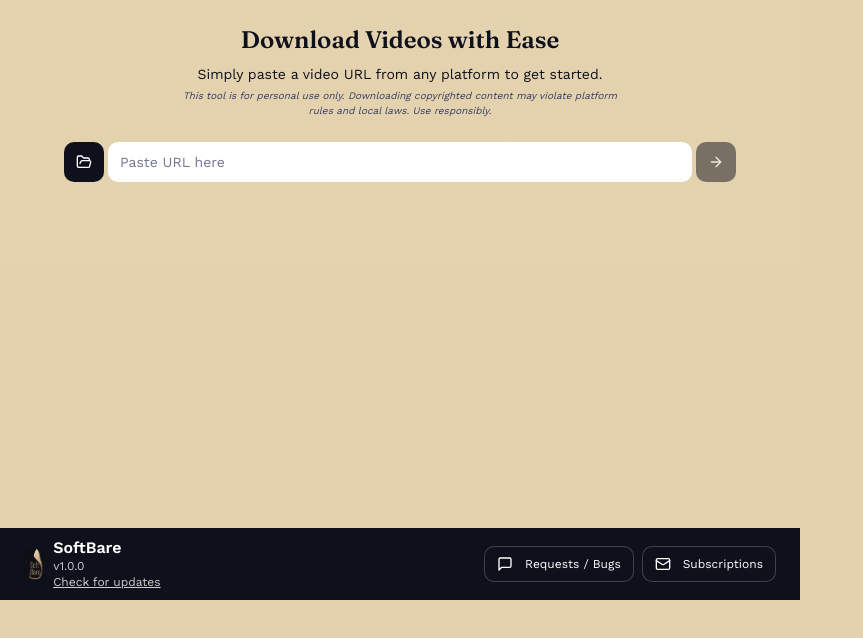
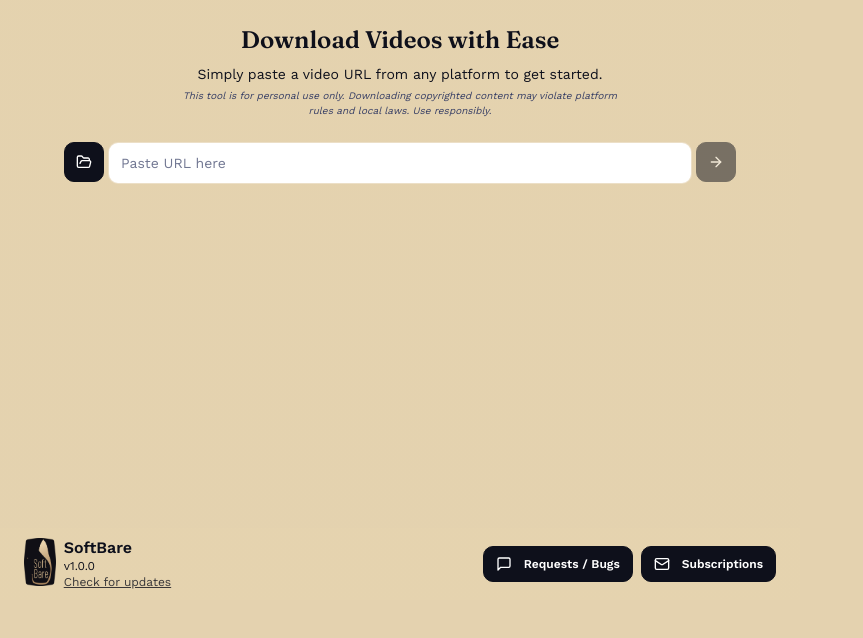
Before and after one commit to frenchfilm/mini-media-fetcher, a React (Vite) app: page / in a window 1280 px wide. Shown: the top 638 px of the page, without its empty margins (0-863 px from the left). Built offline with nearby package versions, Linux system fonts and the light colour scheme; a web font is replaced by a local one.

Commit message:
Reverted to edit edt-f14cddb5-07a2-4831-843b-e6ba66b832c3: "Fix: Resolve image display issue
The image was not displaying correctly. This commit fixes the issue."

```diff
--- a/src/components/AppFooter.tsx
+++ b/src/components/AppFooter.tsx
@@ -1,7 +1,7 @@
 
 import React from 'react';
 import { Button } from "@/components/ui/button";
-import { MessageSquare, Mail } from "lucide-react";
+import { MessageSquare, Mail, Settings } from "lucide-react";
 
 interface AppFooterProps {
   onOpenNewsletter?: () => void;
@@ -22,21 +22,21 @@ const AppFooter: React.FC<AppFooterProps> = ({
   };
 
   return (
-    <footer className="h-[72px] w-full flex items-center px-6 bg-primary text-white">
+    <footer className="h-[72px] w-full flex items-center px-6 bg-secondary/10">
       {/* Left Column - Logo, App Name, Version, Update Link */}
-      <div className="w-1/2 flex items-center">
-        <div className="flex items-center">
+      <div className="w-1/2 flex items-start">
+        <div className="flex items-start">
           <img
             src="/lovable-uploads/ee37b3bc-4867-4363-924f-9090d70c081a.png"
             alt="SoftBare Logo"
-            className="h-8 w-auto mr-2"
+            className="h-12 w-auto mr-2"
           />
           <div className="flex flex-col items-start">
             <h1 className="text-base font-worksans font-semibold leading-tight">SoftBare</h1>
-            <div className="flex flex-col items-start text-xs text-white/80">
+            <div className="flex flex-col items-start text-xs">
               <span>{version}</span>
               <button
-                className="text-xs underline text-white/80 hover:text-white"
+                className="text-xs underline text-primary/80 hover:text-primary"
                 onClick={handleCheckUpdates}
               >
                 Check for updates
@@ -49,9 +49,9 @@ const AppFooter: React.FC<AppFooterProps> = ({
       {/* Right Column - Buttons */}
       <div className="w-1/2 flex items-center justify-end gap-2">
         <Button
-          variant="outline"
+          variant="contrast"
           onClick={onContactClick}
-          className="bg-primary text-white border-white/20 hover:bg-primary/90 hover:text-white"
+          className="action-button-dark dark:bg-primary dark:text-secondary dark:border-primary/70"
           size="sm"
         >
           <MessageSquare className="h-3 w-3 mr-1" />
@@ -59,9 +59,9 @@ const AppFooter: React.FC<AppFooterProps> = ({
         </Button>
 
         <Button
-          variant="outline"
+          variant="contrast"
           onClick={onOpenNewsletter}
-          className="bg-primary text-white border-white/20 hover:bg-primary/90 hover:text-white"
+          className="action-button-dark dark:bg-primary dark:text-secondary dark:border-primary/70"
           size="sm"
         >
           <Mail className="h-3 w-3 mr-1" />
--- a/src/components/VideoUrlInput.tsx
+++ b/src/components/VideoUrlInput.tsx
@@ -54,10 +54,10 @@ const VideoUrlInput = ({ onSubmit, isLoading = false, onFolderSelect }: VideoUrl
         {onFolderSelect && (
           <Button
             type="button"
-            variant="outline"
+            variant="contrast"
             size="icon"
             onClick={onFolderSelect}
-            className="h-10 w-10 rounded-md bg-primary text-white border-none"
+            className="h-10 w-10 rounded-md folder-button"
             disabled={showLoading}
           >
             <FolderOpen className="h-4 w-4" />
@@ -65,13 +65,14 @@ const VideoUrlInput = ({ onSubmit, isLoading = false, onFolderSelect }: VideoUrl
           </Button>
         )}
 
-        <div className="rounded-md bg-white border-none flex items-center overflow-hidden flex-1">
+        <div className="rounded-md bg-white border border-secondary/70 flex items-center overflow-hidden flex-1 dark:bg-secondary dark:border-border">
           <Input
             type="text"
             placeholder="Paste URL here"
             value={url}
             onChange={(e) => setUrl(e.target.value)}
-            className="border-0 h-10 px-3 bg-transparent text-foreground focus-visible:ring-0 focus-visible:ring-offset-0 placeholder:text-muted-foreground/70"
+            className="border-0 h-10 px-3 bg-transparent text-foreground focus-visible:ring-0 focus-visible:ring-offset-0 placeholder:text-muted-foreground/70 dark:placeholder:text-secondary-foreground/70 dark:text-secondary-foreground"
+            disabled={showLoading}
           />
 
           {url && !showLoading && (
@@ -80,7 +81,7 @@ const VideoUrlInput = ({ onSubmit, isLoading = false, onFolderSelect }: VideoUrl
               variant="ghost"
               size="icon"
               onClick={clearInput}
-              className="mr-1 h-7 w-7 rounded-full text-muted-foreground hover:text-foreground"
+              className="mr-1 h-7 w-7 rounded-full text-muted-foreground hover:text-foreground dark:text-secondary-foreground dark:hover:text-secondary-foreground"
             >
               <X className="h-3 w-3" />
               <span className="sr-only">Clear</span>
@@ -90,10 +91,10 @@ const VideoUrlInput = ({ onSubmit, isLoading = false, onFolderSelect }: VideoUrl
 
         <Button
           type="submit"
-          variant="outline"
+          variant="contrast"
           size="icon"
           disabled={showLoading || !url.trim()}
-          className="h-10 w-10 rounded-md bg-primary text-white border-none"
+          className="h-10 w-10 rounded-md action-button-dark"
         >
           {showLoading ? (
             <Loader2 className="h-4 w-4 animate-spin" />
```
